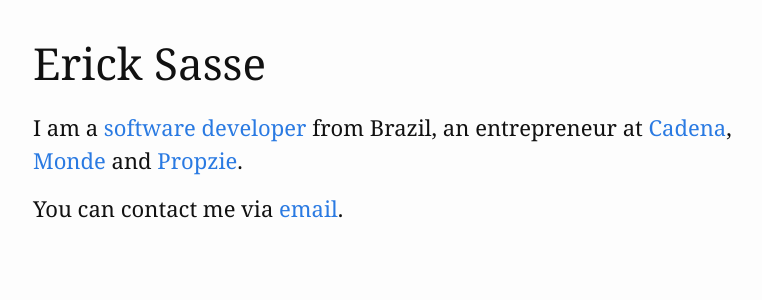
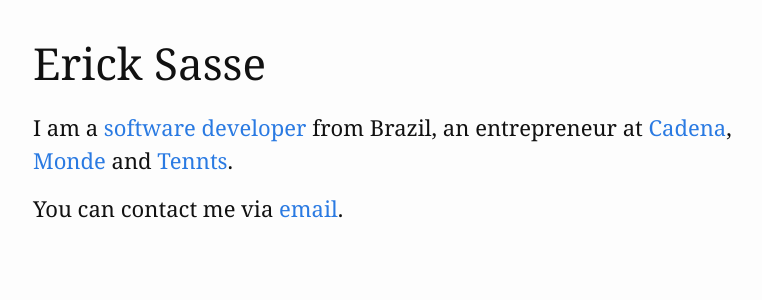
Before and after one commit to esasse/esasse.github.io, a Jekyll site: the page built from index.md, in a window 1280 px wide. Shown: the top 300 px of the page, without its empty margins (237-999 px from the left). Built offline with Jekyll 4.4.1, drawn with Linux system fonts in a browser that asks for light colours.

Commit message:
Propzie -> Tennts

```diff
--- a/index.md
+++ b/index.md
@@ -2,6 +2,6 @@
 layout: default
 ---
 
-I am a [software developer](https://github.com/esasse) from Brazil, an entrepreneur at [Cadena](https://cadena.com.br), [Monde](https://monde.com.br) and [Propzie](https://propzie.com).
+I am a [software developer](https://github.com/esasse) from Brazil, an entrepreneur at [Cadena](https://cadena.com.br), [Monde](https://monde.com.br) and [Tennts](https://tennts.com).
 
-You can contact me via [email](mailto:hey@ericksasse.com).
+You can contact me via [email](mailto:ericksasse@me.com).
```
